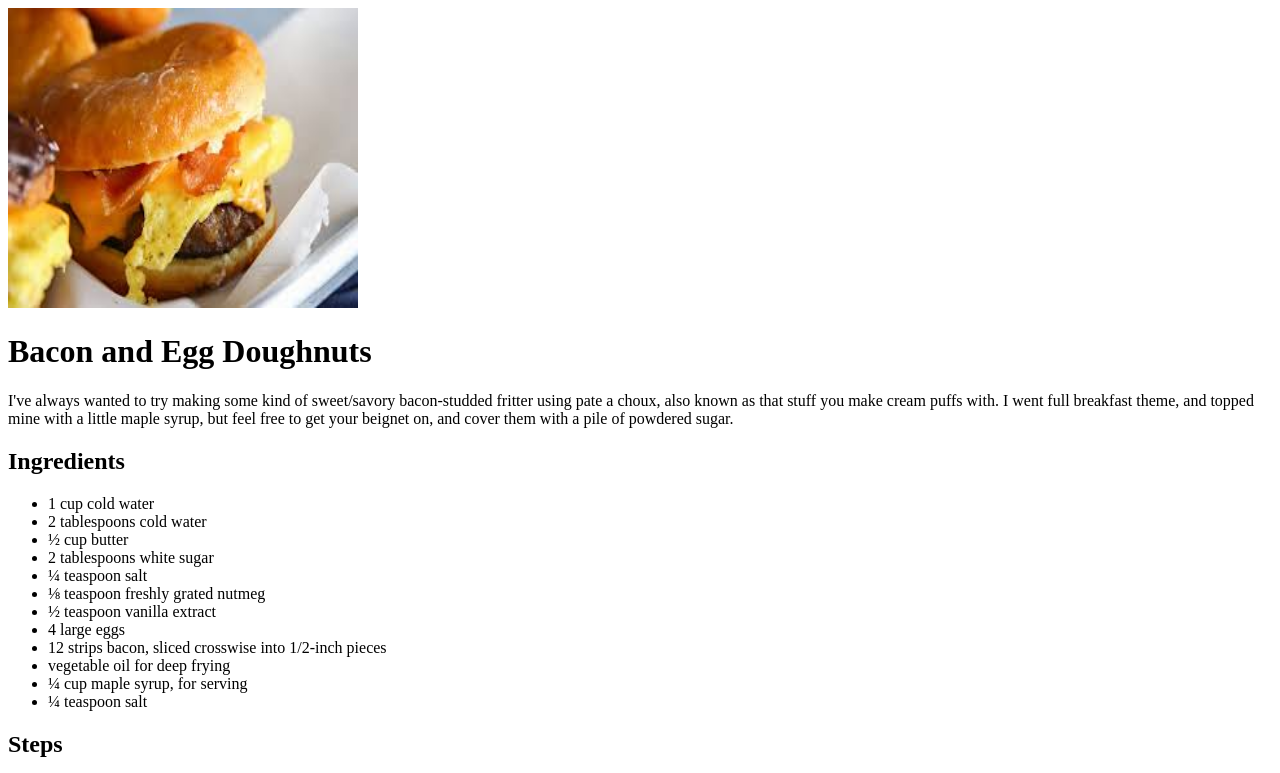
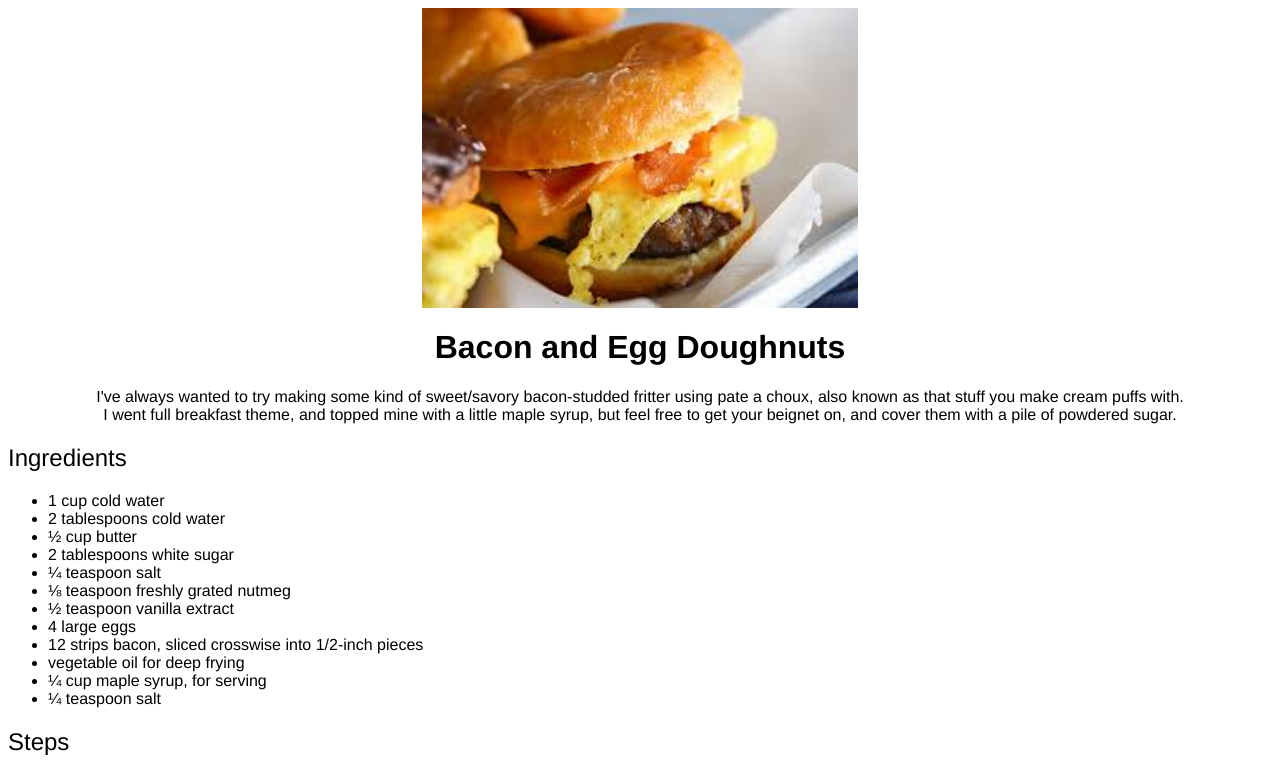
Before and after one commit to StewardRighteous/odin-recipes, a plain HTML site: page Recipes/bacon-and-eggs-doughnuts.html in a window 1280 px wide. Shown: the top 773 px of the page. Drawn offline with Linux system fonts and the light colour scheme.

Commit message:
feat - Added Style to Home and Recipe page
- Change in text sizes and alignment for better readability

```diff
--- a/Recipes/bacon-and-eggs-doughnuts.html
+++ b/Recipes/bacon-and-eggs-doughnuts.html
@@ -3,10 +3,11 @@
 <head>
     <meta charset="UTF-8">
     <meta name="viewport" content="width=device-width, initial-scale=1.0">
+    <link rel="stylesheet" href="../css/recipe.css">
     <title>Bacon and Egg Doughnuts</title>
 </head>
 <body>
-    <img src="../img/bacon-and-egg-donuts.jpeg" alt="Image of eggs benedict breakfast pizza" height="300px" width="350px">
+    <img src="../img/bacon-and-egg-donuts.jpeg" alt="Image of eggs benedict breakfast pizza" height="300px" width="350px" class="center-image">
     <h1>Bacon and Egg Doughnuts</h1>
     <p>I've always wanted to try making some kind of sweet/savory bacon-studded fritter using pate a choux, also known as that stuff you make cream puffs with. I went full breakfast theme, and topped mine with a little maple syrup, but feel free to get your beignet on, and cover them with a pile of powdered sugar.</p>
     <h2>Ingredients</h2>
--- /dev/null
+++ b/css/home.css
@@ -0,0 +1,14 @@
+h1{
+    text-align: center;
+    font-size: 50px;
+    background-color: rgb(59, 59, 59);
+    color: white;
+}
+ul{
+    text-align: left;
+    font-size: 25px;
+    list-style: square;
+}
+a{
+    color: green;
+}
--- /dev/null
+++ b/css/recipe.css
@@ -0,0 +1,28 @@
+*{
+    text-align: center;
+    font-family: 'Franklin Gothic Medium', 'Arial Narrow', Arial, sans-serif;
+}
+
+.center-image{
+    display: block;
+    margin-left: auto;
+    margin-right: auto;
+}
+img{
+    height: 300px;
+    width: auto;
+}
+p{
+    text-wrap: balance;
+}
+h1{
+    font-weight: bold;
+}
+h2{
+    font-weight: 500;
+    text-align: left;
+}
+li{
+    text-align: left;
+    text-wrap: balance;
+}
```
Also changed, not shown: Recipes/eggs-benedict-breakfast-pizza.html (+1 -0 lines), Recipes/strawberry-pie.html (+1 -0 lines), index.html (+1 -0 lines).
